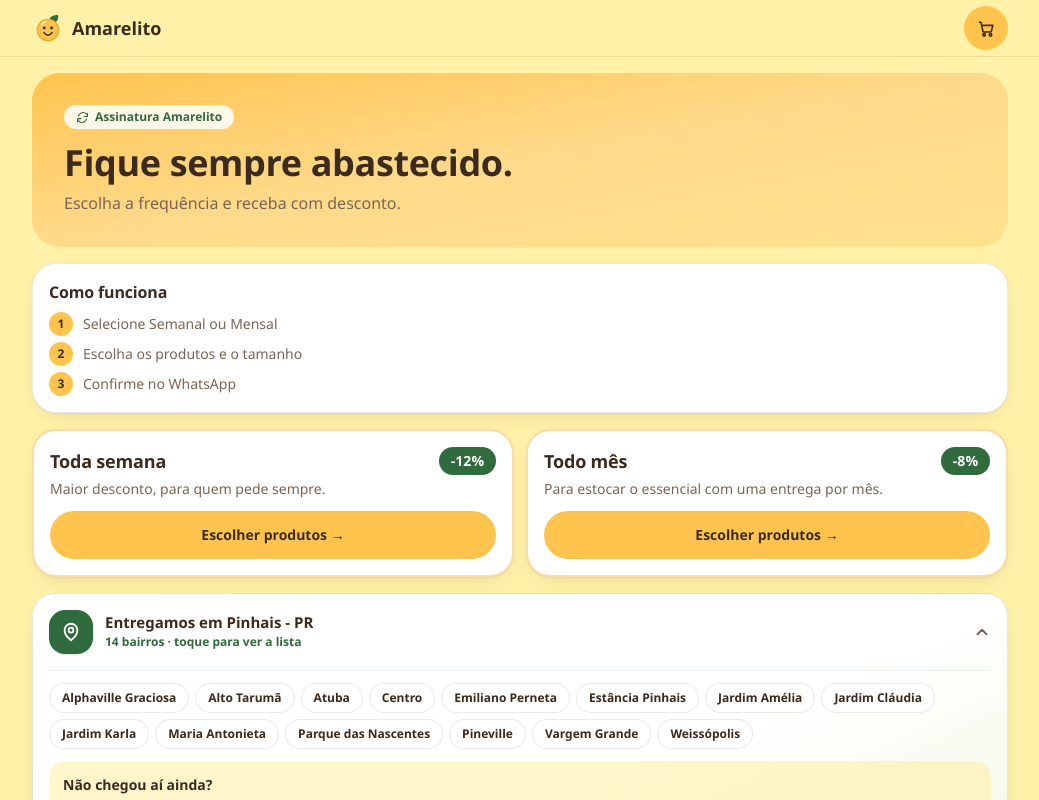
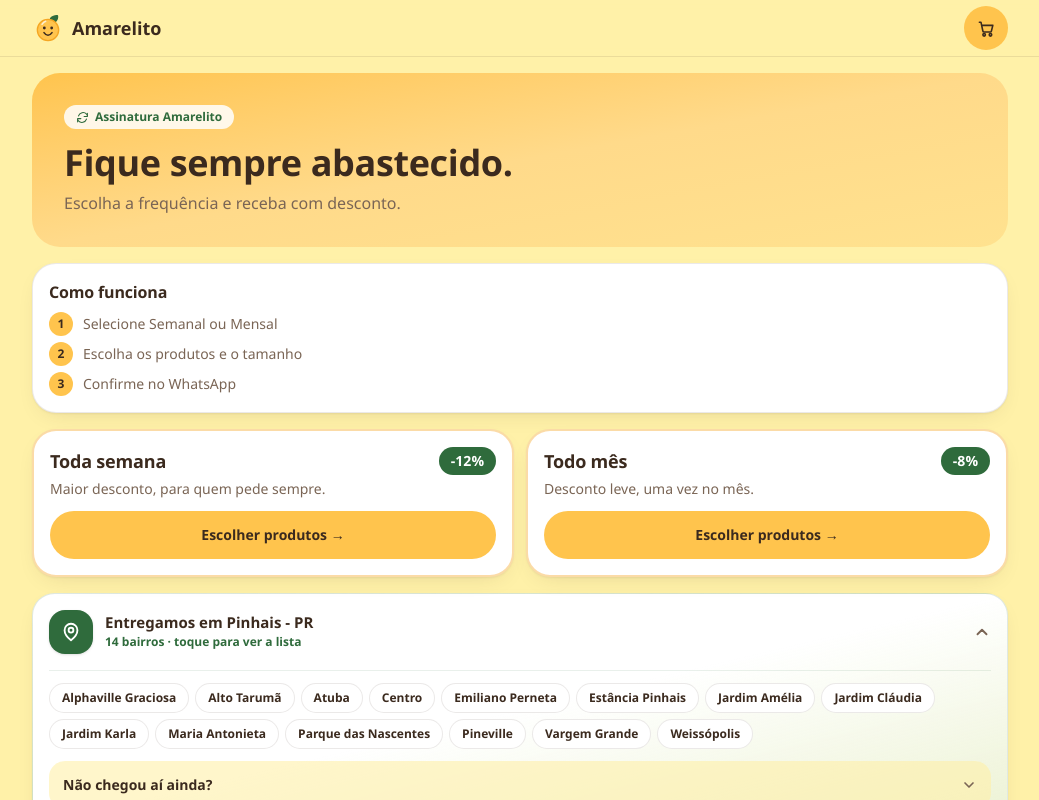
Before and after one commit to elizaelcezar/amarelito, a Next.js app: page /assinatura in a window 1280 px wide. Both pictures are taken after a click on the heading 640 px from the left and 631 px from the top of the page. Shown: the top 800 px of the page, without its empty margins (120-1159 px from the left). Built offline with nearby package versions, Linux system fonts and the light colour scheme.

Commit message:
avise-me colapsavel + frase mensal curta e leve

```diff
--- a/src/app/assinatura/page.tsx
+++ b/src/app/assinatura/page.tsx
@@ -19,7 +19,7 @@
 export default function AssinaturaPage() {
   const plans = [
     { plan: "semanal" as const, title: "Toda semana", text: "Maior desconto, para quem pede sempre." },
-    { plan: "mensal" as const, title: "Todo mês", text: "Para estocar o essencial com uma entrega por mês." },
+    { plan: "mensal" as const, title: "Todo mês", text: "Desconto leve, uma vez no mês." },
   ];
 
   return (
--- a/src/components/CoverageRequestForm.tsx
+++ b/src/components/CoverageRequestForm.tsx
@@ -11,6 +11,7 @@
 }
 
 export function CoverageRequestForm() {
+  const [open, setOpen] = useState(false);
   const [nome, setNome] = useState("");
   const [cidade, setCidade] = useState("");
   const [bairro, setBairro] = useState("");
@@ -45,11 +46,35 @@
   }
 
   return (
-    <form onSubmit={handleSubmit} noValidate className="mt-3 rounded-2xl bg-cream/60 p-3.5">
-      <p className="font-display text-sm font-semibold text-cafe">
+    <div className="mt-3 overflow-hidden rounded-2xl bg-cream/60">
+      <button
+        type="button"
+        aria-expanded={open}
+        onClick={() => setOpen((v) => !v)}
+        className="flex min-h-12 w-full items-center gap-2 px-3.5 text-left"
+      >
+        <span className="flex-1 font-display text-sm font-semibold text-cafe">
           Não chegou aí ainda?
-      </p>
-      <p className="mt-0.5 text-xs text-cafe-soft">
+        </span>
+        <svg
+          aria-hidden
+          width="16"
+          height="16"
+          viewBox="0 0 24 24"
+          fill="none"
+          stroke="currentColor"
+          strokeWidth="2.5"
+          strokeLinecap="round"
+          strokeLinejoin="round"
+          className={`shrink-0 text-cafe-soft transition-transform duration-200 ${open ? "rotate-180" : ""}`}
+        >
+          <path d="m6 9 6 6 6-6" />
+        </svg>
+      </button>
+
+      {open && (
+        <form onSubmit={handleSubmit} noValidate className="px-3.5 pb-3.5">
+          <p className="text-xs text-cafe-soft">
             Informa sua cidade e bairro que a gente te avisa quando expandir.
           </p>
 
@@ -104,5 +129,7 @@
             {sent ? "Chat aberto — é só enviar" : "Me avise no WhatsApp"}
           </button>
         </form>
+      )}
+    </div>
   );
 }
```
Lines whose indentation alone changed are shown as unchanged.
